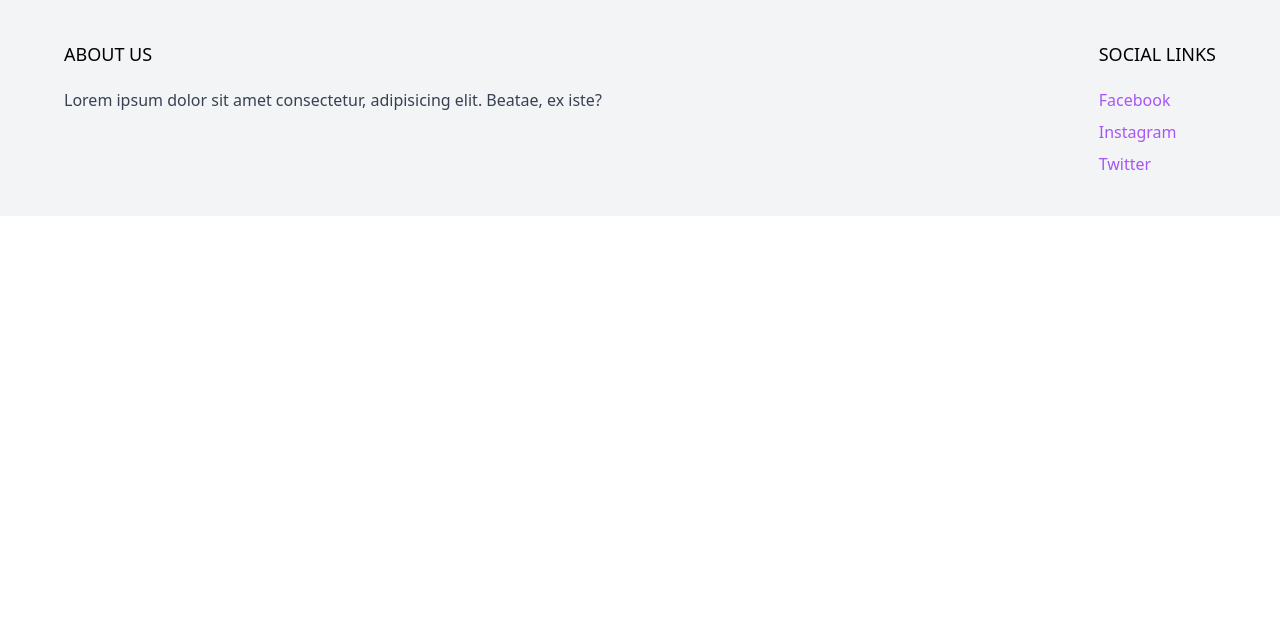
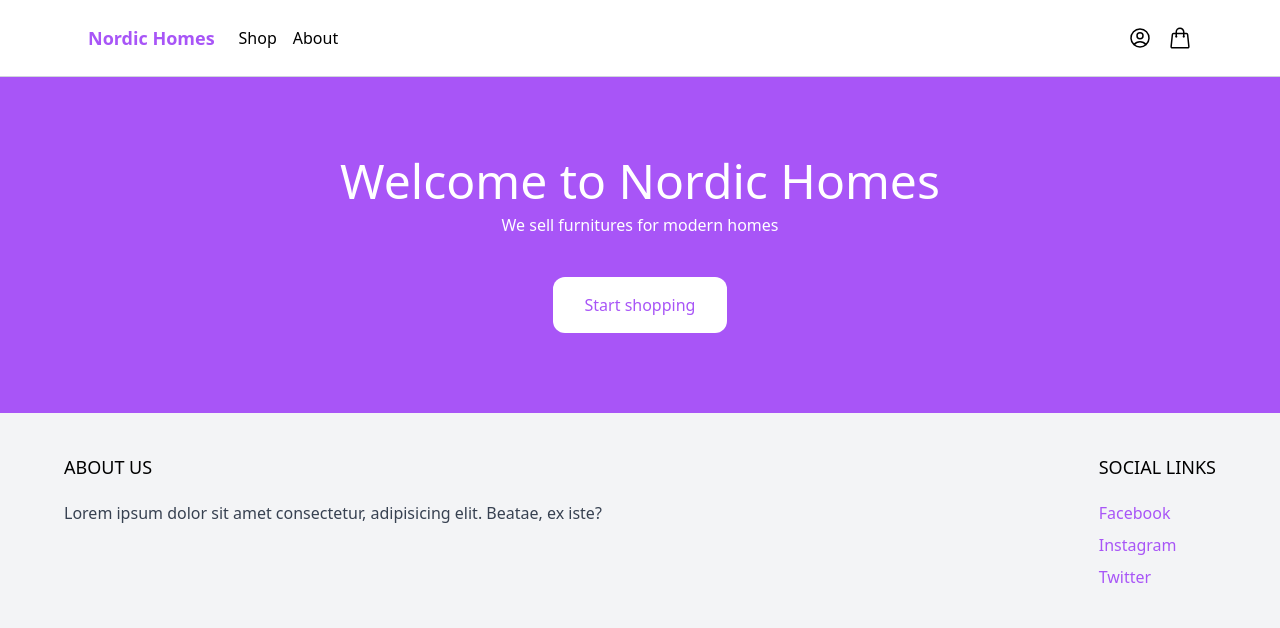
Before and after one commit to 1023LLC/django-ecommerce, a Django app: page / in a window 1280 px wide. Shown: the top 628 px of the page. Run offline with Django 5.2, Linux system fonts and the light colour scheme; some libraries are stand-ins or nearby versions.

Commit message:
Created the Base Template

```diff
--- a/nordichomes/core/templates/core/base.html
+++ b/nordichomes/core/templates/core/base.html
@@ -6,6 +6,46 @@
     <script src="https://cdn.tailwindcss.com"></script>
 </head>
 <body>
+    <nav class="border-b border-gray-300">
+        <div class="max-w-6xl mx-auto py-2 px-6 flex items-center justify-between">
+            <div class="menu-left flex items-center space-x-6">
+                <a href="/" class="py-4 text-lg text-purple-500 font-semibold">Nordic Homes</a>
+
+                <ul class="flex items-center space-x-4">
+                    <li><a href="/">Shop</a></li>
+                    <li><a href="/">About</a></li>
+                </ul>
+            </div>
+
+            <div class="menu-right flex items-center space-x-4">
+                <a href="/">
+                    <svg xmlns="http://www.w3.org/2000/svg" fill="none" viewBox="0 0 24 24" stroke-width="1.5" stroke="currentColor" class="w-6 h-6">
+                        <path stroke-linecap="round" stroke-linejoin="round" d="M17.982 18.725A7.488 7.488 0 0 0 12 15.75a7.488 7.488 0 0 0-5.982 2.975m11.963 0a9 9 0 1 0-11.963 0m11.963 0A8.966 8.966 0 0 1 12 21a8.966 8.966 0 0 1-5.982-2.275M15 9.75a3 3 0 1 1-6 0 3 3 0 0 1 6 0Z" />
+                    </svg>
+
+                </a>
+
+                <a href="/">
+                    <svg xmlns="http://www.w3.org/2000/svg" fill="none" viewBox="0 0 24 24" stroke-width="1.5" stroke="currentColor" class="w-6 h-6">
+                        <path stroke-linecap="round" stroke-linejoin="round" d="M15.75 10.5V6a3.75 3.75 0 1 0-7.5 0v4.5m11.356-1.993 1.263 12c.07.665-.45 1.243-1.119 1.243H4.25a1.125 1.125 0 0 1-1.12-1.243l1.264-12A1.125 1.125 0 0 1 5.513 7.5h12.974c.576 0 1.059.435 1.119 1.007ZM8.625 10.5a.375.375 0 1 1-.75 0 .375.375 0 0 1 .75 0Zm7.5 0a.375.375 0 1 1-.75 0 .375.375 0 0 1 .75 0Z" />
+                    </svg>
+                </a>
+            </div>
+        </div>
+    </nav>
+
+    <main>
+        <header class="px-6 py-10 lg:py-20 bg-purple-500">
+            <div class="max-w-3xl mx-auto text-center">
+                <p class="mb-2 text-3xl lg:text-5xl text-white">Welcome to Nordic Homes</p>
+
+                <p class="mb-10 text-white">We sell furnitures for modern homes</p>
+
+                <a href="/" class="inline-block px-8 py-4 rounded-xl bg-white text-purple-500 hover:bg-gray-200 transition duration-500 ease-in-out">Start shopping</a>
+            </div>
+        </header>
+    </main>
+
     <footer class="bg-gray-100">
         <div class="max-w-6xl mx-auto py-10 px-6 xl:px-0 md:flex justify-between">
             <div class="footer-left mb-12 md:mb-0">
```
